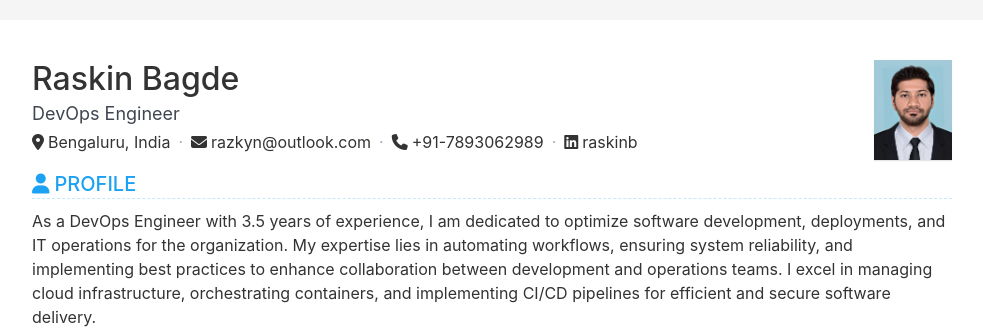
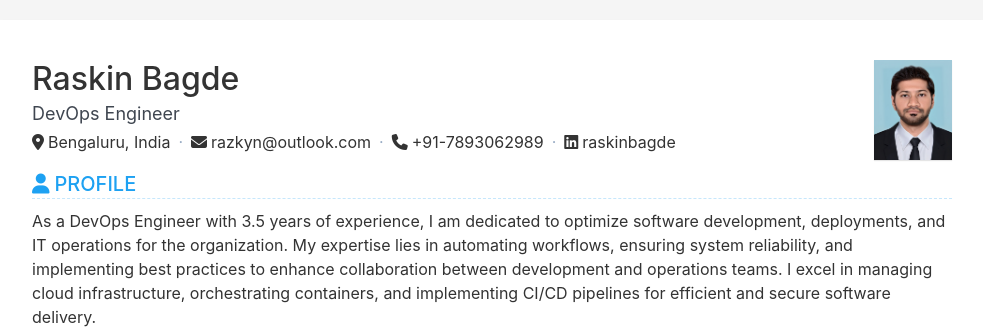
Before and after one commit to Raskinn/Resume, a Jekyll site: the page built from index.html, in a window 1280 px wide and 900 px high. Shown: the top 329 px of the window, without its empty margins (148-1131 px from the left). Built offline with Jekyll 4.4.1, drawn with Linux system fonts in a browser that asks for light colours.

Commit message:
added changes

```diff
--- a/_data/data.yml
+++ b/_data/data.yml
@@ -10,7 +10,7 @@ contact:
   location:   Bengaluru, India              # location
   email:      razkyn@outlook.com            # email address
   phone:      +91-7893062989                # phone number, format is "+[Country Code] [Area Code (if applicable)] [Local Phone Number]"
-  linkedin:   raskinb
+  linkedin:   raskinbagde
   #website:    raskinn.github.io/Resume/     # site URL without schema, like example.com, will automatically prepand "https://"
 
   gender:                  # gender or pronoun
```
